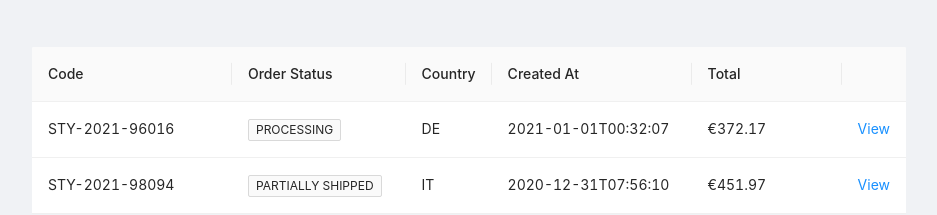
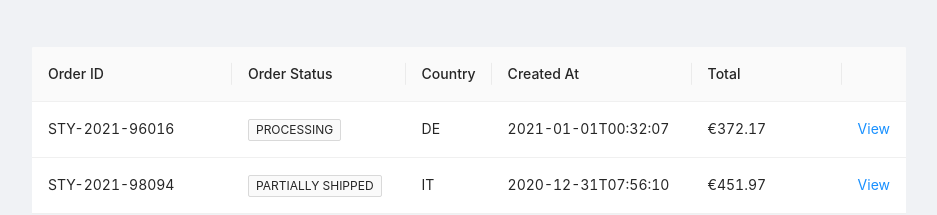
Before and after one commit to laurenclark/staiy-tech-demo, a React (Create React App) app: page / in a window 1280 px wide. Shown: the part 238-453 px from the top of the page, without its empty margins (171-1108 px from the left). Built offline with nearby package versions, Linux system fonts and the light colour scheme.

Commit message:
Change col text for code

```diff
--- a/src/components/OrderTable/OrderTable.jsx
+++ b/src/components/OrderTable/OrderTable.jsx
@@ -22,7 +22,7 @@ const testData = [
 
 const columns = [
     {
-        title: "Code",
+        title: "Order ID",
         width: 200,
         dataIndex: "code",
         key: "code",
```
